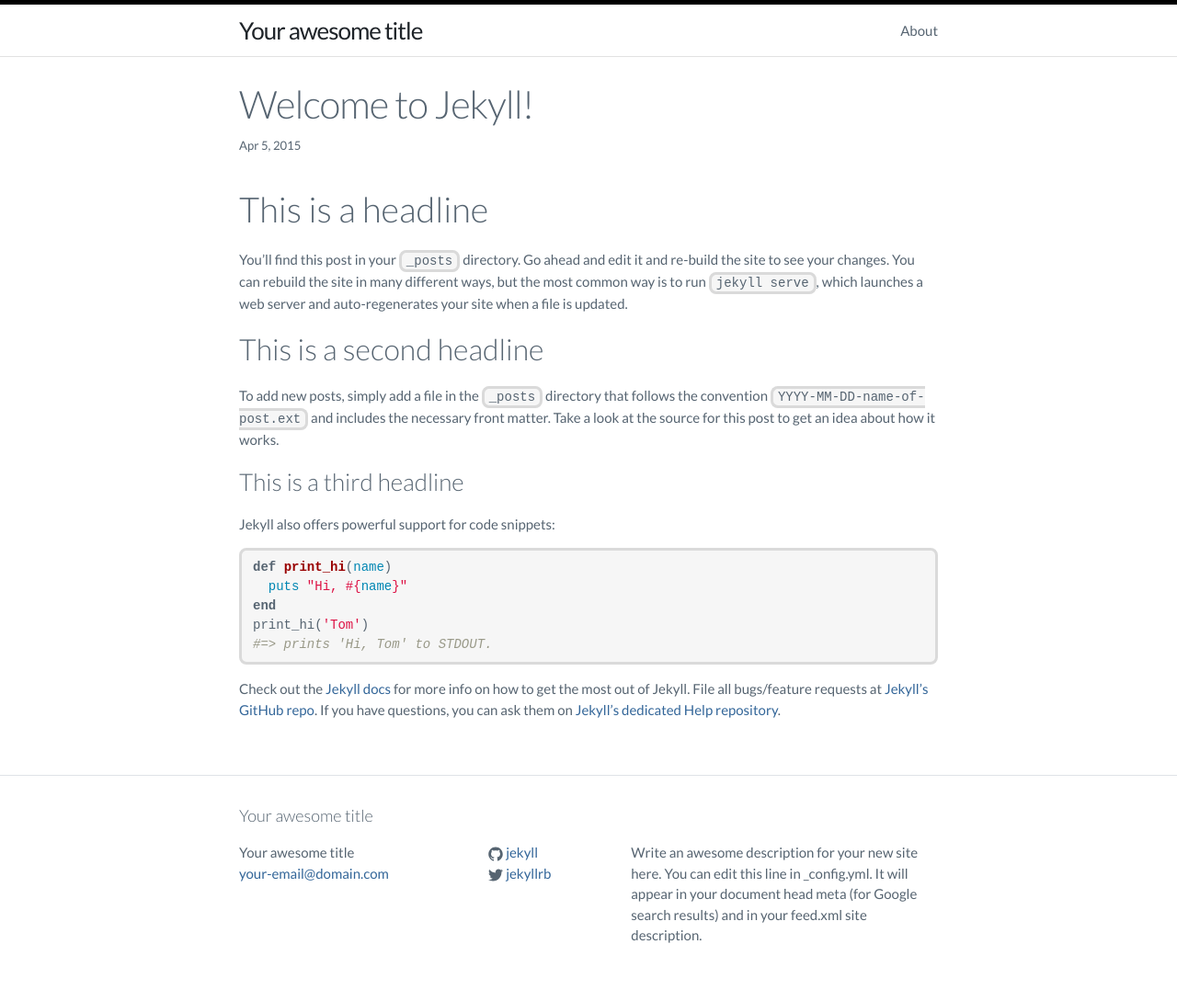
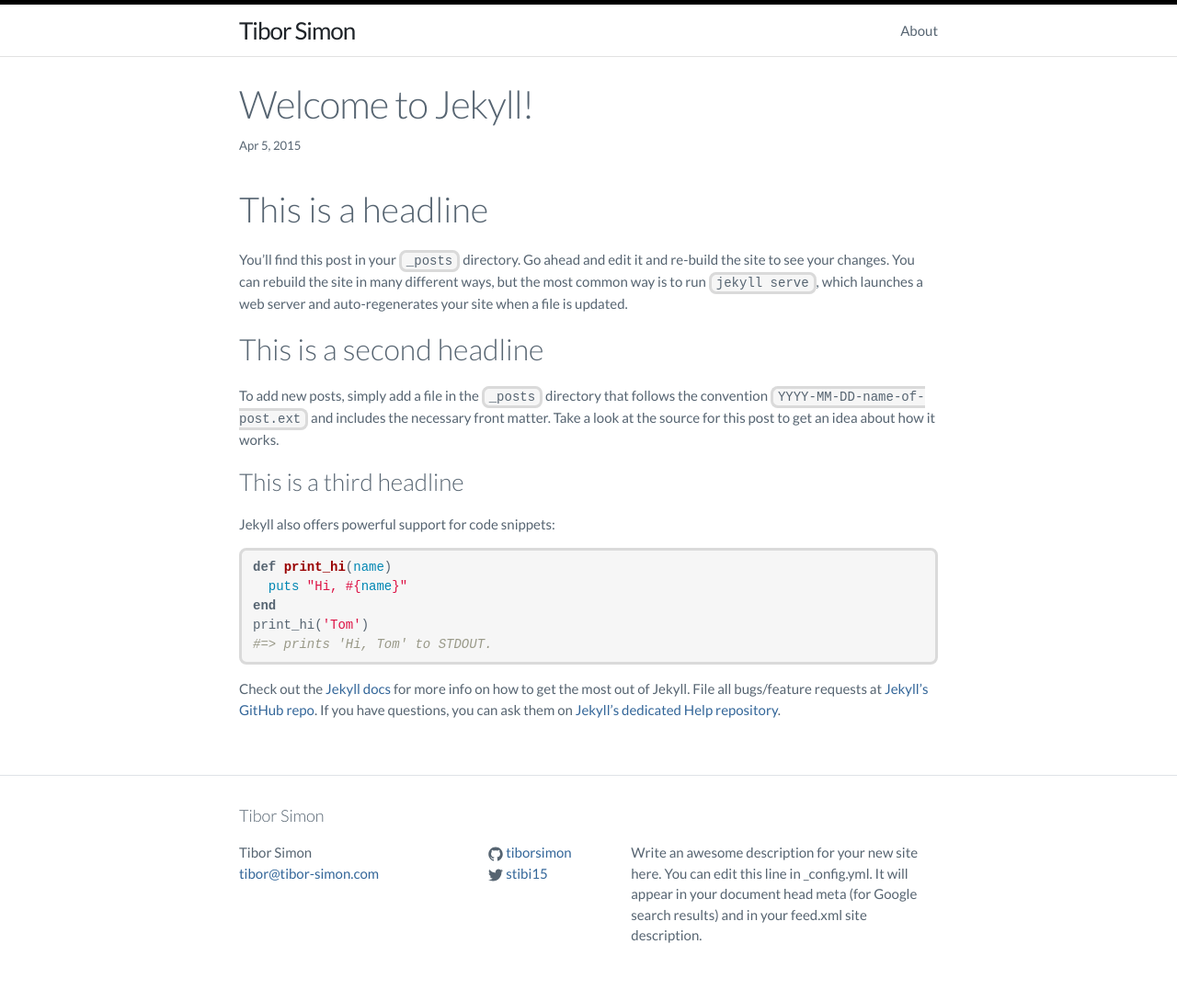
Before and after one commit to tiborsimon/tiborsimon.github.io, a Jekyll site: the page built from _posts/2015-04-05-welcome-to-jekyll.md, in a window 1280 px wide. Shown: the whole page at 92% size. Built offline with Jekyll 4.4.1, drawn with Linux system fonts in a browser that asks for light colours; nearby versions of some CDN libraries.

Commit message:
Settings updated

```diff
--- a/_config.yml
+++ b/_config.yml
@@ -1,14 +1,14 @@
 # Site settings
-title: Your awesome title
-email: your-email@domain.com
+title: Tibor Simon
+email: tibor@tibor-simon.com
 description: > # this means to ignore newlines until "baseurl:"
   Write an awesome description for your new site here. You can edit this
   line in _config.yml. It will appear in your document head meta (for
   Google search results) and in your feed.xml site description.
 baseurl: "" # the subpath of your site, e.g. /blog/
-url: "http://yourdomain.com" # the base hostname & protocol for your site
-twitter_username: jekyllrb
-github_username:  jekyll
+url: "http://tibor-simon.com" # the base hostname & protocol for your site
+twitter_username: stibi15
+github_username:  tiborsimon
 
 # Build settings
 markdown: kramdown
--- a/_posts/2015-04-05-welcome-to-jekyll.md
+++ b/_posts/2015-04-05-welcome-to-jekyll.md
@@ -2,7 +2,7 @@
 layout: post
 title:  "Welcome to Jekyll!"
 date:   2015-04-05 13:33:00
-categories: jekyll update
+categories: update
 ---
 
 # This is a headline
```
